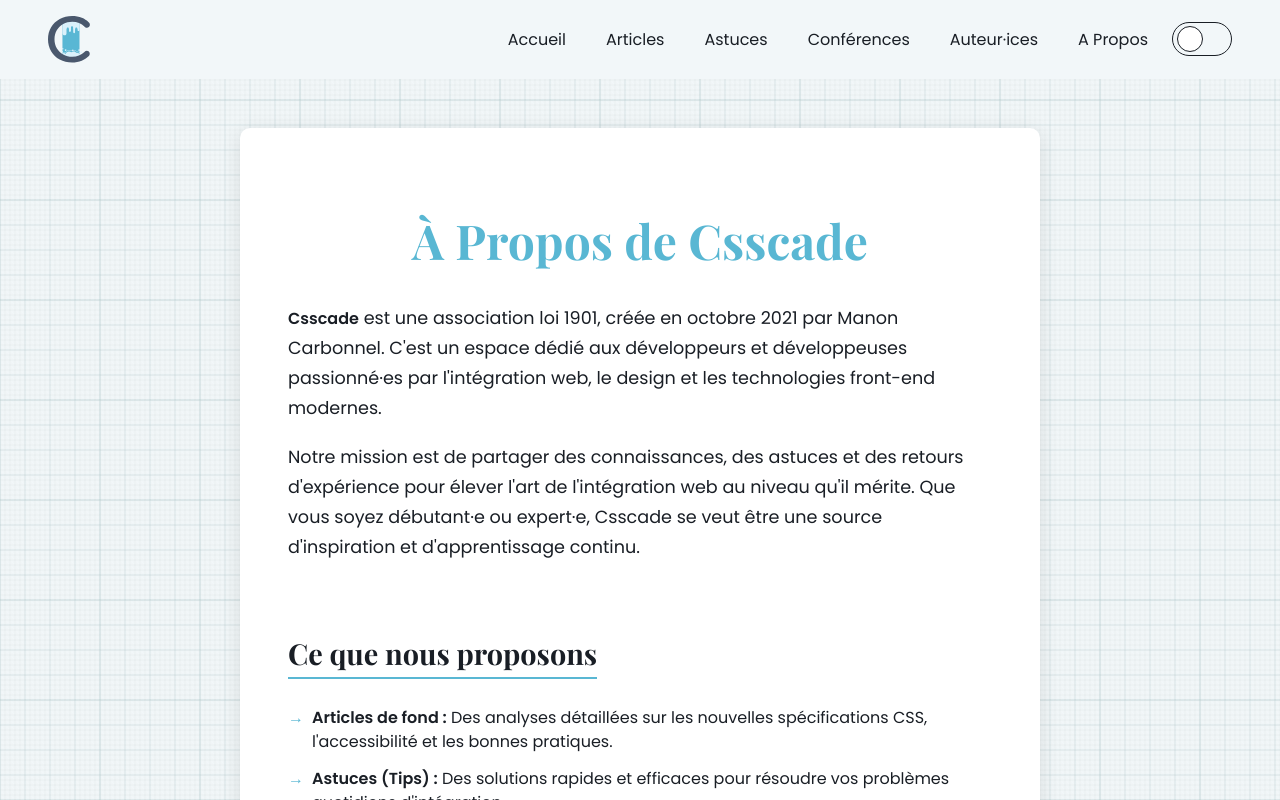
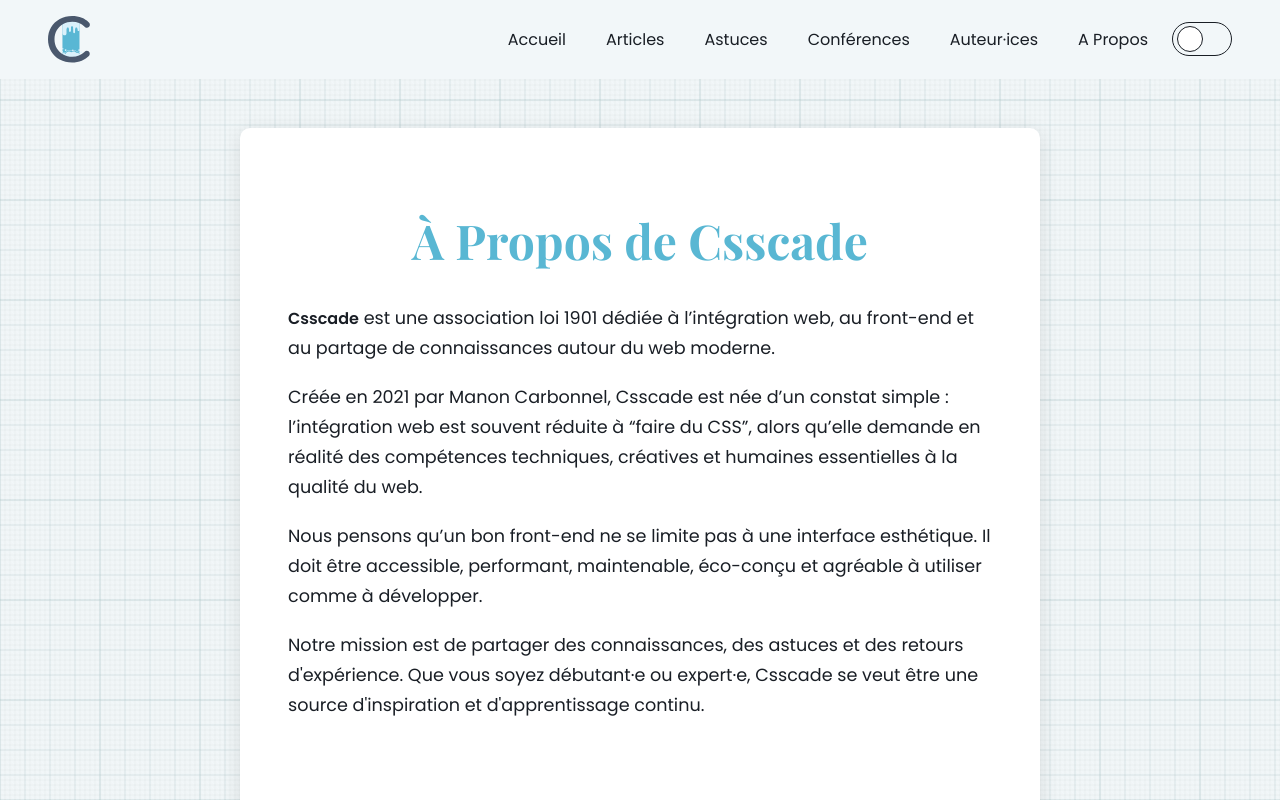
Before and after one commit to Csscade/csscade-ts, a Next.js app: page /a-propos in a window 1280 px wide. Shown: the top 800 px of the page. Built offline with nearby package versions, Linux system fonts and the light colour scheme; no server answers.

Commit message:
refactor: about page

```diff
--- a/src/app/a-propos/AboutPage.css
+++ b/src/app/a-propos/AboutPage.css
@@ -1,5 +1,5 @@
 .about-page {
-  padding: 8rem 2rem 4rem;
+  padding: 6rem 1rem 3rem;
   min-height: 80vh;
 }
 
@@ -7,14 +7,14 @@
   max-width: 800px;
   margin: 0 auto;
   background-color: var(--background-secondary, rgba(255, 255, 255, 0.9));
-  padding: 3rem;
+  padding: 1.5rem;
   border-radius: var(--br-normal);
   box-shadow: 0 4px 20px rgba(0, 0, 0, 0.1);
 }
 
 .about-page__title {
   font-family: var(--font-secondary), serif;
-  font-size: 3rem;
+  font-size: 2.2rem;
   margin-bottom: 2rem;
   color: var(--color-primary);
   text-align: center;
@@ -68,16 +68,16 @@
   flex-wrap: wrap;
 }
 
-@media (max-width: 768px) {
+@media (min-width: 769px) {
   .about-page {
-    padding: 6rem 1rem 3rem;
+    padding: 8rem 2rem 4rem;
   }
 
   .about-page__container {
-    padding: 1.5rem;
+    padding: 3rem;
   }
 
   .about-page__title {
-    font-size: 2.2rem;
+    font-size: 3rem;
   }
 }
--- a/src/app/a-propos/page.tsx
+++ b/src/app/a-propos/page.tsx
@@ -17,15 +17,24 @@
 
           <section className="about-page__section">
             <p>
-              <strong>Csscade</strong> est une association loi 1901, créée en
-              octobre 2021 par Manon Carbonnel. C'est un espace dédié aux
-              développeurs et développeuses passionné·es par l'intégration web,
-              le design et les technologies front-end modernes.
+              <strong>Csscade</strong> est une association loi 1901 dédiée à
+              l’intégration web, au front-end et au partage de connaissances
+              autour du web moderne.
+            </p>
+            <p>
+              Créée en 2021 par Manon Carbonnel, Csscade est née d’un constat
+              simple : l’intégration web est souvent réduite à “faire du CSS”,
+              alors qu’elle demande en réalité des compétences techniques,
+              créatives et humaines essentielles à la qualité du web.
+            </p>
+            <p>
+              Nous pensons qu’un bon front-end ne se limite pas à une interface
+              esthétique. Il doit être accessible, performant, maintenable,
+              éco-conçu et agréable à utiliser comme à développer.
             </p>
             <p>
               Notre mission est de partager des connaissances, des astuces et
-              des retours d'expérience pour élever l'art de l'intégration web au
-              niveau qu'il mérite. Que vous soyez débutant·e ou expert·e,
+              des retours d'expérience. Que vous soyez débutant·e ou expert·e,
               Csscade se veut être une source d'inspiration et d'apprentissage
               continu.
             </p>
@@ -63,8 +72,7 @@
             <ul className="about-page__list">
               <li>
                 <strong>Le code et le design :</strong> Améliorez le moteur du
-                site, l'interface utilisateur ou notre design system
-                (Storybook).
+                site, l'UX ou notre design system.
               </li>
               <li>
                 <strong>Le contenu :</strong> Partagez votre savoir en rédigeant
```
